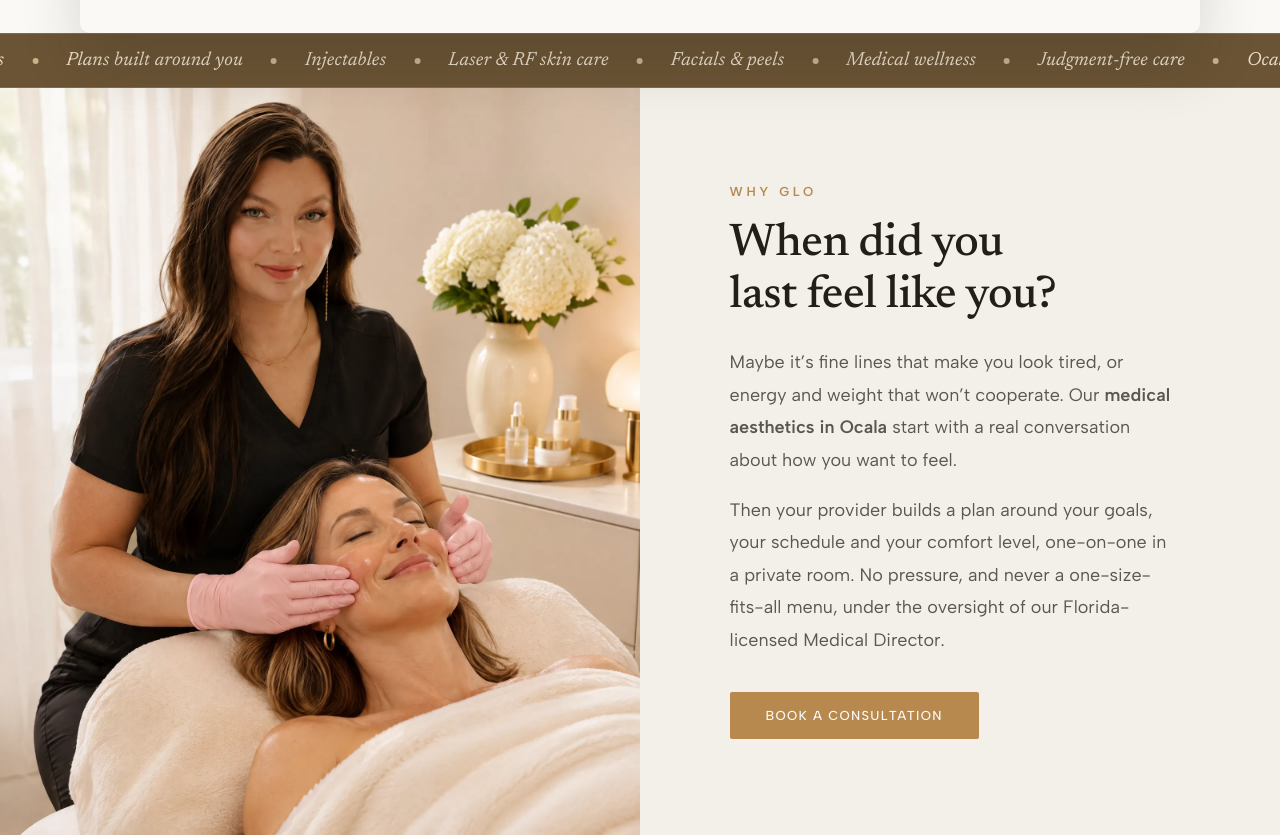
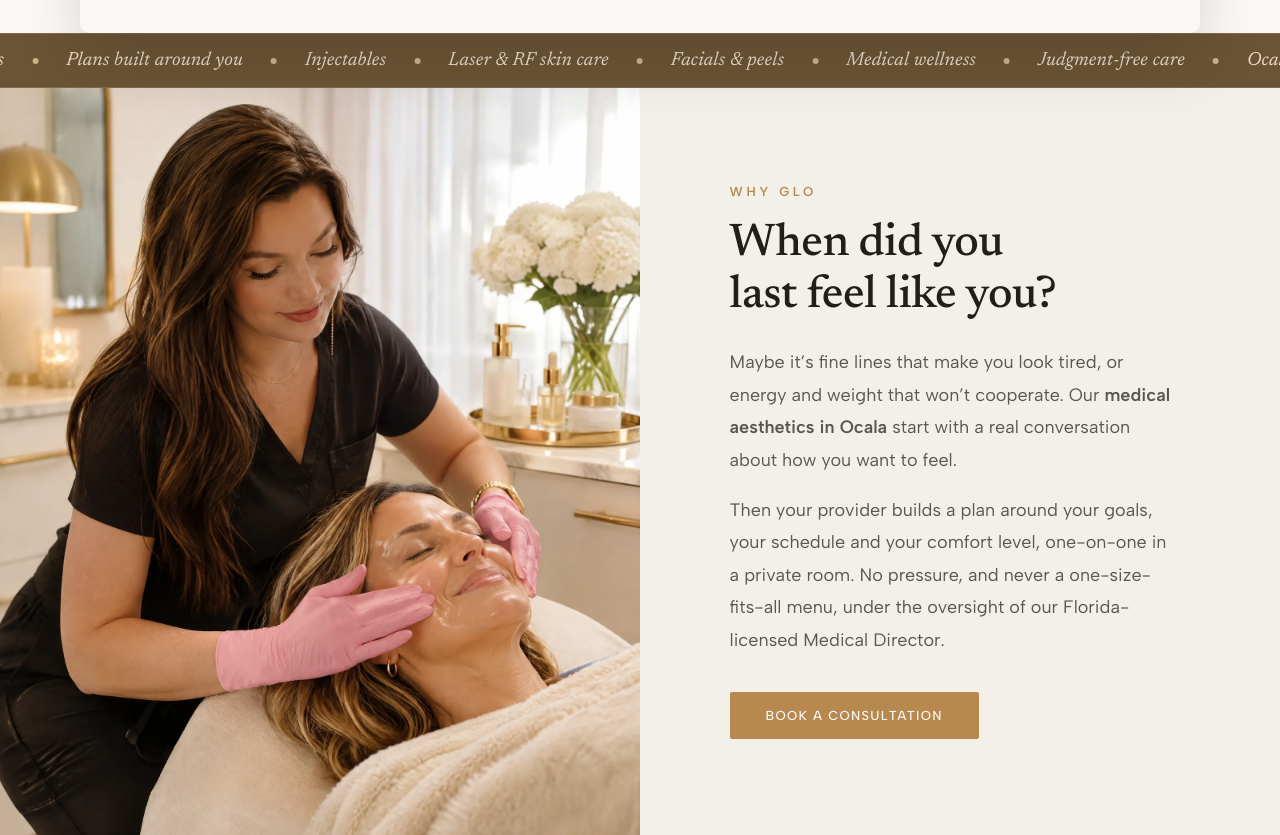
Before and after one commit to twhitelow1/glo-website, a plain HTML site: page index.html in a window 1280 px wide. Shown: the part 897-1732 px from the top of the page. Drawn offline with Linux system fonts and the light colour scheme; a script that the page names is missing.

Commit message:
Home "Why GLO": Sundee looks at her client during the facial, not the camera
Co-Authored-By: Claude Opus 5.5 <noreply@anthropic.com>
Claude-Session: https://claude.ai/code/session_011ucX4CFz87siyG7AHZmgyx

```diff
--- a/index.html
+++ b/index.html
@@ -712,7 +712,7 @@
 
   <!-- ===================== PHILOSOPHY / ABOUT ===================== -->
   <section id="about" class="glo-half">
-    <figure><img src="/assets/ai/glo-e2a9d3e9-d6c5-4be5-9944-e0a29188656d.webp" alt="Representative image, AI-generated: Sundee Bass giving a client a one-on-one facial" width="1792" height="2240" loading="lazy" decoding="async" style="object-position:center 35%;"></figure>
+    <figure><img src="/assets/ai/glo-bfd2e400-c6d5-4e54-bb8f-e62a304d5bd4.webp" alt="Representative image, AI-generated: Sundee Bass giving a client a one-on-one facial" width="1792" height="2240" loading="lazy" decoding="async" style="object-position:center 35%;"></figure>
     <div class="glo-half-text" style="background:#F3F0EA;">
       <div class="glo-half-label">Why GLO</div>
       <h2 class="glo-h2" style="font-size:46px;line-height:1.12;color:#221F1B;margin:0 0 24px;max-width:15em;">When did you last feel like you?</h2>
```
Also changed, not shown: assets/ai/glo-bfd2e400-c6d5-4e54-bb8f-e62a304d5bd4.jpg (added), assets/ai/glo-bfd2e400-c6d5-4e54-bb8f-e62a304d5bd4.webp (added), assets/ai/glo-e2a9d3e9-d6c5-4be5-9944-e0a29188656d.jpg (deleted), assets/ai/glo-e2a9d3e9-d6c5-4be5-9944-e0a29188656d.webp (deleted).
